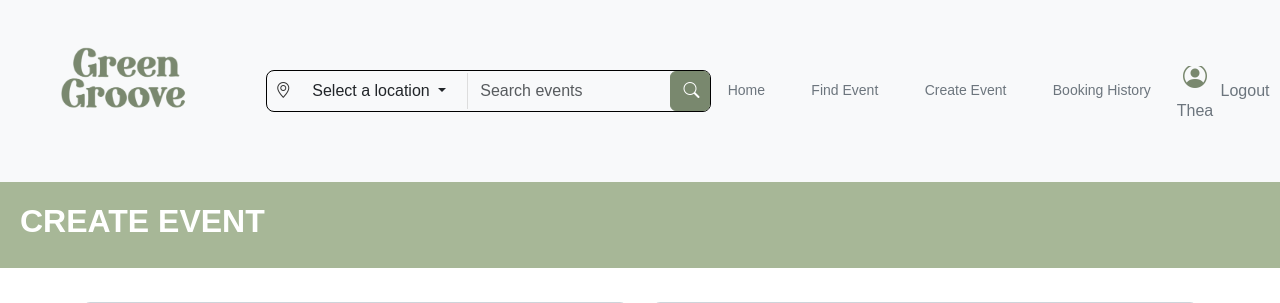
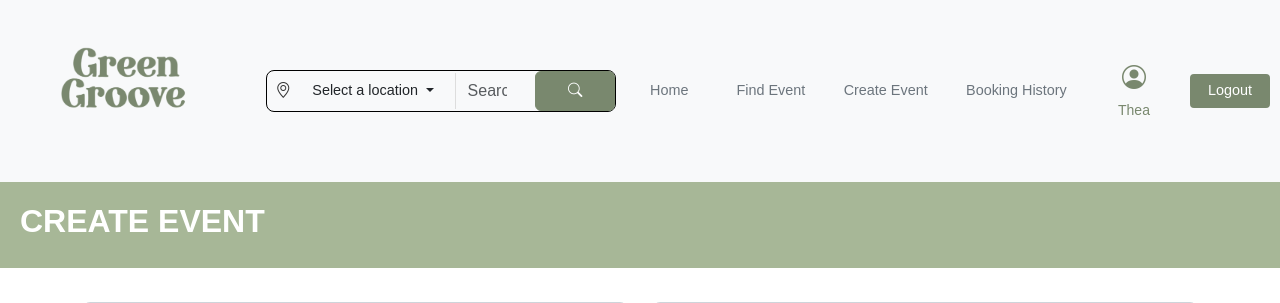
Before and after one commit to VictorKempf/IAB207_Assignment3, a Flask app: page /createEvent in a window 1280 px wide. Shown: the top 303 px of the page. Run offline with Flask 3, Linux system fonts and the light colour scheme; a user stored in the database is signed in; some libraries are stand-ins or nearby versions; some web fonts are replaced.

Commit message:
Fixed login/register and user/logout styling and layout

```diff
--- a/GreenGroove/website/static/css/styles.css
+++ b/GreenGroove/website/static/css/styles.css
@@ -180,40 +180,6 @@ footer a:hover {
     margin-right: 10px; /* Adjust this value to move the dropdown */
 }
 
-/* User button styling */
-.user-btn {
-    width: 50px; /* Reduce the width to make it smaller */
-    height: 50px; /* Reduce height to match other buttons */
-    border: none;
-    background-color: transparent;
-    display: flex;
-    align-items: center;
-    justify-content: center;
-    transition: background-color 0.3s, border-color 0.3s, color 0.3s, transform 0.3s;
-    overflow: hidden;
-}
-
-/* Icon styling */
-.user-btn .bi {
-    color: #79886e;
-    font-size: 1.5rem; /* Adjust icon size to fit better */
-    transition: color 0.3s, transform 0.3s;
-}
-
-/* User button hover effect */
-.user-btn:hover {
-    background-color: transparent;
-    border: none;
-    color: #79886e;
-}
-
-/* Icon hover effect */
-.user-btn:hover .bi {
-    color: #79886e;
-    transform: scale(1.2);
-}
-
-
 /* Adjustments for the search container */
 .search-container {
   max-width: 600px;
@@ -250,6 +216,106 @@ footer a:hover {
     transform: scale(1.4); /* Scale icon larger */
 }
 
+.user-info-btn {
+  display: flex;
+  flex-direction: column;
+  align-items: center;
+  padding: 0.25rem 0.5rem;
+  border: none;
+  background-color: transparent;
+  color: #79886e;
+  transition: color 0.3s, transform 0.3s;
+  text-decoration: none;
+}
+
+.user-info-btn .bi-person-circle {
+  font-size: 1.5rem;
+  color: #79886e;
+}
+
+.user-info-btn span {
+  font-size: 0.875rem;
+  white-space: nowrap;
+}
+
+.user-info-btn:hover {
+  color: #79886e;
+  transform: scale(1.05);
+  text-decoration: none;
+  background-color: #f0f0f0; /* Background color on hover */
+
+}
+
+.user-info-btn:hover .bi-person-circle {
+  color: #79886e;
+  background-color: #f0f0f0; /* Background color on hover */
+}
+
+/* Logout Button Styling */
+.logout-btn {
+  padding: 0.25rem 0.75rem;
+  border: 2px solid #79886e;
+  border-radius: 0.25rem;
+  background-color: #79886e;
+  color: #ffffff;
+  transition: background-color 0.3s, border-color 0.3s, color 0.3s, transform 0.3s;
+  margin-left: 0.5rem;
+}
+
+.logout-btn:hover {
+  background-color: #5c664d;
+  border-color: #5c664d;
+  transform: scale(1.05);
+}
+
+/* Login Button Styling */
+.login-btn {
+  padding: 0.25rem 0.75rem;
+  border: 2px solid #79886e;
+  border-radius: 0.25rem;
+  background-color: transparent;
+  color: #79886e;
+  transition: background-color 0.3s, border-color 0.3s, color 0.3s, transform 0.3s;
+  margin-right: 0.5rem;
+}
+
+.login-btn:hover {
+  background-color: #79886e;
+  color: #ffffff;
+  transform: scale(1.05);
+}
+
+/* Register Button Styling */
+.register-btn {
+  padding: 0.25rem 0.75rem;
+  border: 2px solid #79886e;
+  border-radius: 0.25rem;
+  background-color: transparent;
+  color: #79886e;
+  transition: background-color 0.3s, border-color 0.3s, color 0.3s, transform 0.3s;
+}
+
+.register-btn:hover {
+  background-color: #79886e;
+  color: #ffffff;
+  transform: scale(1.05);
+}
+
+/* Ensure buttons have consistent heights and font sizes */
+.navbar .btn {
+  font-size: 0.9rem;
+  min-width: 80px;
+}
+
+/* Adjust the navbar brand image for better alignment */
+.navbar-brand img {
+  max-height: 100px;
+}
+
+/* Optional: Adjust spacing between buttons */
+.navbar-nav .d-flex.align-items-center > .btn {
+  margin-left: 0.5rem;
+}
 
 
 
--- a/GreenGroove/website/templates/base.html
+++ b/GreenGroove/website/templates/base.html
@@ -67,19 +67,23 @@
                             <a href="{{ url_for('main.createEvent') }}" class="btn btn-outline-secondary event-btn me-2">Create Event</a>
                             <a href="{{ url_for('main.BookingHistory') }}" class="btn btn-outline-secondary event-btn me-2">Booking History</a>
                             {% if current_user.is_authenticated %}
-                            <a href="#" class="btn btn-outline-secondary user-btn d-flex flex-column align-items-center">
+                            <!-- User Info Button -->
+                            <a href="#" class="btn btn-outline-secondary user-info-btn d-flex flex-column align-items-center me-2">
                                 <i class="bi bi-person-circle mb-1" style="font-size: 1.5rem;"></i>
                                 <span>{{ current_user.first_name }}</span>
                             </a>
-                            <a href="{{ url_for('auth.logout') }}" class="btn btn-outline-secondary user-btn">
+                            <!-- Logout Button -->
+                            <a href="{{ url_for('auth.logout') }}" class="btn btn-outline-secondary logout-btn">
                                 Logout
                             </a>
                             {% else %}
-                            <a href="{{ url_for('auth.login') }}" class="btn btn-outline-secondary user-btn me-2">
-                            Login
+                            <!-- Login Button -->
+                            <a href="{{ url_for('auth.login') }}" class="btn btn-outline-secondary login-btn me-2">
+                                Login
                             </a>
-                            <a href="{{ url_for('auth.register') }}" class="btn btn-outline-secondary user-btn">
-                            Register
+                            <!-- Register Button -->
+                            <a href="{{ url_for('auth.register') }}" class="btn btn-outline-secondary register-btn">
+                                Register
                             </a>
                             {% endif %}
                         </div>
```
Also changed, not shown: GreenGroove/instance/sitedata.sqlite.
